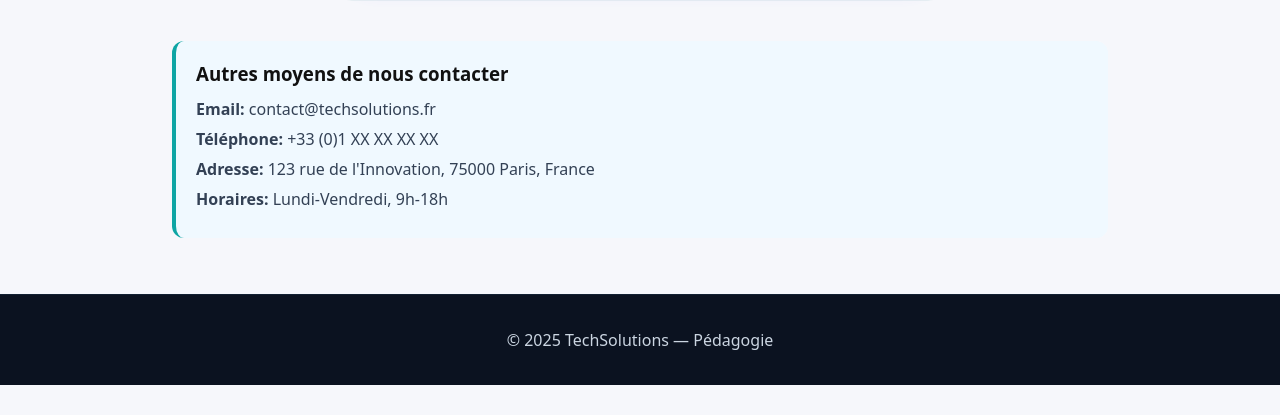
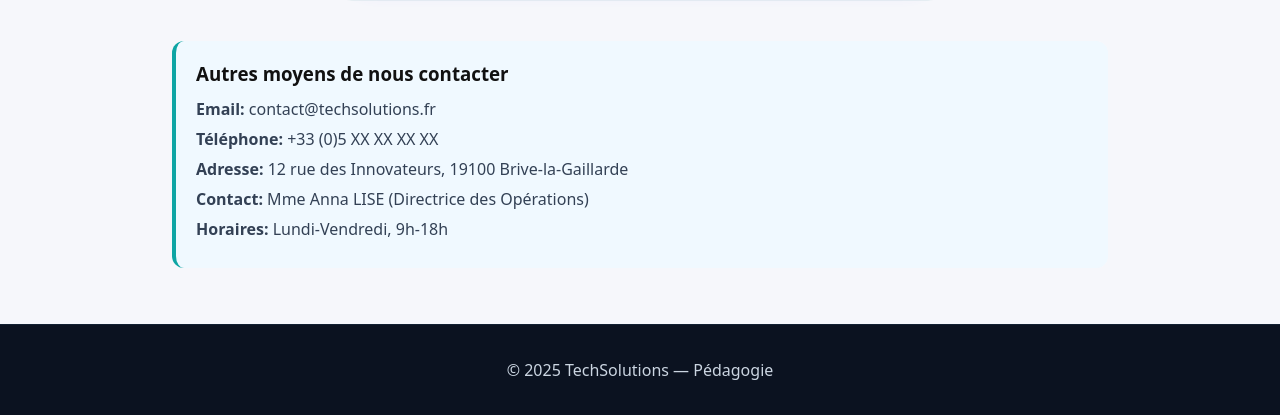
Before and after one commit to johancaudrelier-collab/techsolutions, a PHP site: page /techsolutions/contact.php in a window 1280 px wide. Shown: the part 869-1284 px from the top of the page. Before the commit the page ends 1254 px from the top, so only its background shows below. Run offline with PHP 8.4, Linux system fonts and the light colour scheme.

Commit message:
Add company info constants (TechSolutions, Brive-la-Gaillarde, Anna LISE) and update contact page

```diff
--- a/config.php
+++ b/config.php
@@ -5,3 +5,14 @@ define('DB_USER', 'root');
 define('DB_PASS', '');
 define('SITE_NAME', 'TechSolutions');
 define('CURRENCY', '€');
+
+// Informations de l'entreprise
+define('COMPANY_NAME', 'TechSolutions');
+define('COMPANY_ADDRESS', '12 rue des Innovateurs');
+define('COMPANY_POSTAL_CODE', '19100');
+define('COMPANY_CITY', 'Brive-la-Gaillarde');
+define('COMPANY_PHONE', '+33 (0)5 XX XX XX XX');
+define('COMPANY_EMAIL', 'contact@techsolutions.fr');
+define('COMPANY_DIRECTOR', 'Mme Anna LISE');
+define('COMPANY_DIRECTOR_TITLE', 'Directrice des Opérations');
+define('COMPANY_SECTOR', 'Services informatiques');
--- a/contact.php
+++ b/contact.php
@@ -20,7 +20,8 @@ if ($_SERVER['REQUEST_METHOD'] === 'POST') {
     $error = 'Le message doit contenir au moins 10 caractères.';
     } else {
       try {
-      $stmt = pdo()->prepare('INSERT INTO contacts (name, email, subject, message) VALUES (?, ?, ?, ?)');
+        // Insère dans la nouvelle table `messages` (voir messages.sql)
+        $stmt = pdo()->prepare('INSERT INTO messages (name, email, subject, message) VALUES (?, ?, ?, ?)');
         $stmt->execute([
           $form_data['name'],
           $form_data['email'],
@@ -73,9 +74,10 @@ require_once __DIR__ . '/includes/header.php';
 
     <div class="contact-info" style="margin-top:40px;padding:20px;background:#f0f9ff;border-radius:12px;border-left:4px solid #0ea5a4">
       <h3>Autres moyens de nous contacter</h3>
-      <p><strong>Email:</strong> contact@techsolutions.fr</p>
-      <p><strong>Téléphone:</strong> +33 (0)1 XX XX XX XX</p>
-      <p><strong>Adresse:</strong> 123 rue de l'Innovation, 75000 Paris, France</p>
+      <p><strong>Email:</strong> <?= COMPANY_EMAIL ?></p>
+      <p><strong>Téléphone:</strong> <?= COMPANY_PHONE ?></p>
+      <p><strong>Adresse:</strong> <?= COMPANY_ADDRESS ?>, <?= COMPANY_POSTAL_CODE ?> <?= COMPANY_CITY ?></p>
+      <p><strong>Contact:</strong> <?= COMPANY_DIRECTOR ?> (<?= COMPANY_DIRECTOR_TITLE ?>)</p>
       <p><strong>Horaires:</strong> Lundi-Vendredi, 9h-18h</p>
     </div>
   </div>
```
Also changed, not shown: admin/messagerie_view.php (+20 -5 lines). Lines whose indentation alone changed are shown as unchanged.
